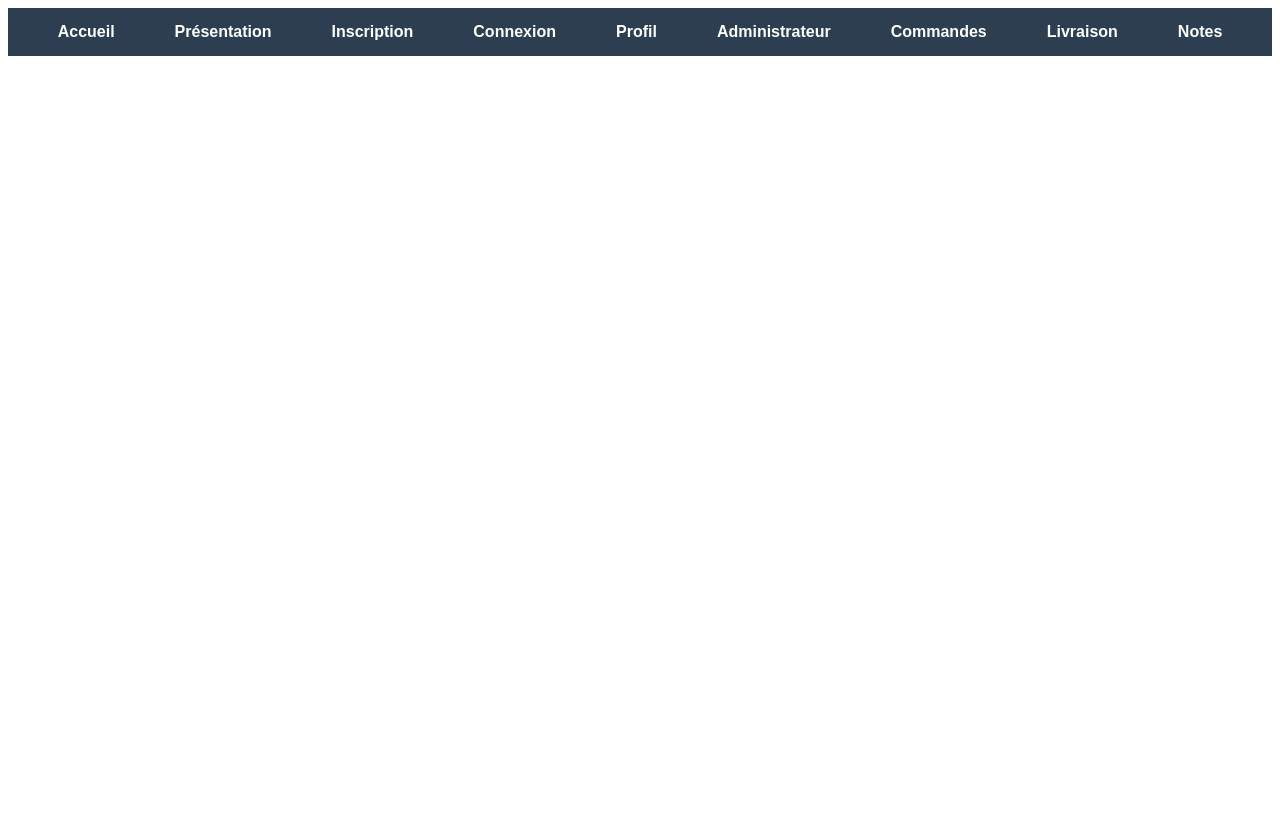
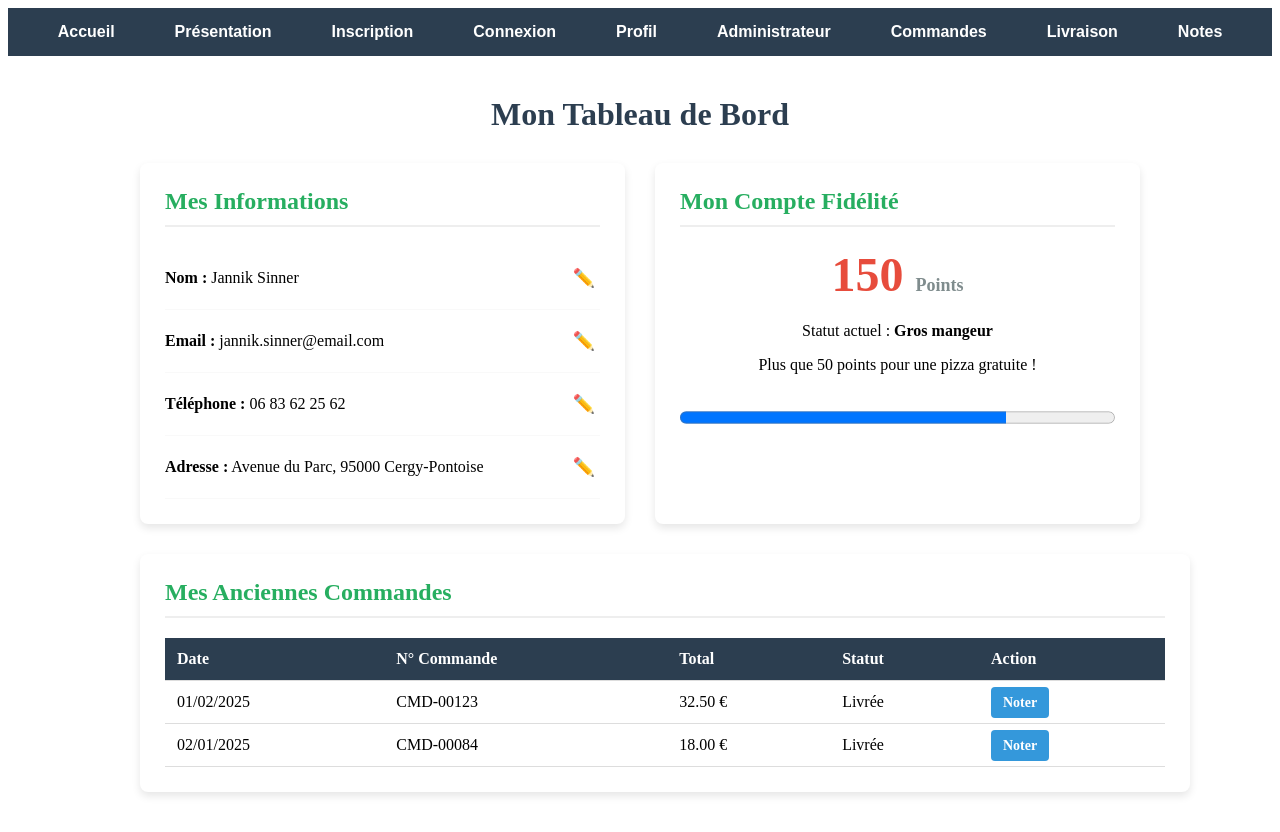
Before and after one commit to Youssef95100/CYBANK, a PHP site: page /profil.html in a window 1280 px wide. Before the commit the page ends 56 px from the top, so only its background shows below. Run offline with PHP 8.4, Linux system fonts and the light colour scheme.

Commit message:
ajout boissons et dessert + ajout visualisation du profil

```diff
--- a/connexion.html
+++ b/connexion.html
@@ -40,9 +40,8 @@
             <button type="submit" class="btn-valider">Se connecter</button>
         </form>
 
-        <p style="text-align: center; margin-top: 15px;">
-            <a href="inscription.html" style="color: #2c3e50; text-decoration: none;">Pas encore de compte ?
-                Inscrivez-vous ici.</a>
+        <p class="lien-inscription">
+            <a href="inscription.html">Pas encore de compte ? Inscrivez-vous ici.</a>
         </p>
     </main>
 
--- a/profil.html
+++ b/profil.html
@@ -4,7 +4,7 @@
 <head>
     <meta charset="UTF-8">
     <meta name="viewport" content="width=device-width, initial-scale=1.0">
-    <title>Profil - La Pizzeria</title>
+    <title>Mon Profil - La Pizzeria</title>
     <link rel="stylesheet" href="style.css">
 </head>
 
@@ -22,6 +22,79 @@
             <li><a href="notation.html">Notes</a></li>
         </ul>
     </nav>
+
+    <main class="conteneur-profil">
+        <h1>Mon Tableau de Bord</h1>
+
+        <div class="grille-profil">
+
+            <section class="carte-profil">
+                <h2>Mes Informations</h2>
+                <ul class="liste-infos">
+                    <li>
+                        <span><strong>Nom :</strong> Jannik Sinner</span>
+                        <button class="btn-modifier" title="Modifier cette information">✏️</button>
+                    </li>
+                    <li>
+                        <span><strong>Email :</strong> jannik.sinner@email.com</span>
+                        <button class="btn-modifier" title="Modifier cette information">✏️</button>
+                    </li>
+                    <li>
+                        <span><strong>Téléphone :</strong> 06 83 62 25 62</span>
+                        <button class="btn-modifier" title="Modifier cette information">✏️</button>
+                    </li>
+                    <li>
+                        <span><strong>Adresse :</strong> Avenue du Parc, 95000 Cergy-Pontoise</span>
+                        <button class="btn-modifier" title="Modifier cette information">✏️</button>
+                    </li>
+                </ul>
+            </section>
+
+            <section class="carte-profil">
+                <h2>Mon Compte Fidélité</h2>
+                <div class="fidelite-info">
+                    <div class="points">150 <span>Points</span></div>
+                    <p>Statut actuel : <strong>Gros mangeur</strong></p>
+                    <p>Plus que 50 points pour une pizza gratuite !</p>
+                    <progress value="150" max="200"></progress>
+                </div>
+            </section>
+        </div>
+
+        <section class="carte-profil pleine-largeur">
+            <h2>Mes Anciennes Commandes</h2>
+
+            <table class="table-commandes">
+                <thead>
+                    <tr>
+                        <th>Date</th>
+                        <th>N° Commande</th>
+                        <th>Total</th>
+                        <th>Statut</th>
+                        <th>Action</th>
+                    </tr>
+                </thead>
+                <tbody>
+                    <tr>
+                        <td>01/02/2025</td>
+                        <td>CMD-00123</td>
+                        <td>32.50 €</td>
+                        <td>Livrée</td>
+                        <td><a href="notation.html" class="lien-noter">Noter</a></td>
+                    </tr>
+                    <tr>
+                        <td>02/01/2025</td>
+                        <td>CMD-00084</td>
+                        <td>18.00 €</td>
+                        <td>Livrée</td>
+                        <td><a href="notation.html" class="lien-noter">Noter</a></td>
+                    </tr>
+                </tbody>
+            </table>
+        </section>
+
+    </main>
+
 </body>
 
 </html>
--- a/style.css
+++ b/style.css
@@ -1,3 +1,4 @@
+/* index.html, presentation.html, inscription.html, connexion.html, profil.html, admin.html, commande.html, livraison.html, notation.html */
 nav ul {
     list-style-type: none;
     margin: 0;
@@ -22,6 +23,7 @@ nav a:hover {
 }
 
 
+/* index.html, presentation.html */
 .zone-recherche {
     text-align: center;
     margin: 30px 0;
@@ -52,7 +54,7 @@ nav a:hover {
 }
 
 
-
+/* connexion.html, inscription.html, notation.html */
 .conteneur-formulaire {
     max-width: 500px;
     margin: 40px auto;
@@ -105,7 +107,21 @@ nav a:hover {
     background-color: #34495e;
 }
 
+.lien-inscription {
+    text-align: center;
+    margin-top: 15px;
+}
 
+.lien-inscription a {
+    color: #2c3e50;
+    text-decoration: none;
+    font-weight: bold;
+}
+
+.lien-inscription a:hover {
+    text-decoration: underline;
+    color: #27ae60;
+}
 
 .groupe-champ input,
 .groupe-champ textarea,
@@ -125,6 +141,7 @@ nav a:hover {
 }
 
 
+/* index.html, presentation.html */
 .conteneur-menu {
     max-width: 1200px;
     margin: 30px auto;
@@ -182,7 +199,6 @@ nav a:hover {
     gap: 25px;
 }
 
-
 .carte-pizza {
     background-color: white;
     border-radius: 8px;
@@ -239,9 +255,132 @@ nav a:hover {
     background-color: #2ecc71;
 }
 
+.titre-section {
+    margin-top: 50px;
+}
 
-
+/* index.html */
 .section-accueil {
     margin-top: 50px;
     margin-bottom: 30px;
 }
+
+
+/* profil.html */
+.conteneur-profil {
+    max-width: 1000px;
+    margin: 40px auto;
+    padding: 0 20px;
+}
+
+.conteneur-profil h1 {
+    text-align: center;
+    color: #2c3e50;
+    margin-bottom: 30px;
+}
+
+.grille-profil {
+    display: flex;
+    gap: 30px;
+    margin-bottom: 30px;
+}
+
+.carte-profil {
+    background: white;
+    padding: 25px;
+    border-radius: 8px;
+    box-shadow: 0 4px 8px rgba(0,0,0,0.1);
+    flex: 1;
+}
+
+.carte-profil.pleine-largeur {
+    width: 100%;
+}
+
+.carte-profil h2 {
+    color: #27ae60;
+    border-bottom: 2px solid #eee;
+    padding-bottom: 10px;
+    margin-top: 0;
+}
+
+.liste-infos {
+    list-style: none;
+    padding: 0;
+    margin: 0;
+}
+
+.liste-infos li {
+    padding: 15px 0;
+    border-bottom: 1px solid #f9f9f9;
+    display: flex;
+    justify-content: space-between;
+    align-items: center;
+}
+
+.btn-modifier {
+    background: none;
+    border: none;
+    cursor: pointer;
+    font-size: 18px;
+    padding: 5px;
+    border-radius: 5px;
+    transition: background-color 0.2s;
+}
+
+.btn-modifier:hover {
+    background-color: #f1c40f;
+}
+
+.fidelite-info {
+    text-align: center;
+}
+
+.fidelite-info .points {
+    font-size: 48px;
+    font-weight: bold;
+    color: #e74c3c;
+    margin: 20px 0;
+}
+
+.fidelite-info .points span {
+    font-size: 18px;
+    color: #7f8c8d;
+}
+
+progress {
+    width: 100%;
+    height: 25px;
+    margin-top: 15px;
+}
+
+.table-commandes {
+    width: 100%;
+    border-collapse: collapse;
+    margin-top: 15px;
+}
+
+.table-commandes th, .table-commandes td {
+    padding: 12px;
+    text-align: left;
+    border-bottom: 1px solid #ddd;
+}
+
+.table-commandes th {
+    background-color: #2c3e50;
+    color: white;
+}
+
+.lien-noter {
+    background-color: #3498db;
+    color: white;
+    padding: 8px 12px;
+    text-decoration: none;
+    border-radius: 4px;
+    font-size: 14px;
+    font-weight: bold;
+}
+
+.lien-noter:hover {
+    background-color: #2980b9;
+}
```
Also changed, not shown: presentation.html (+89 -2 lines).
